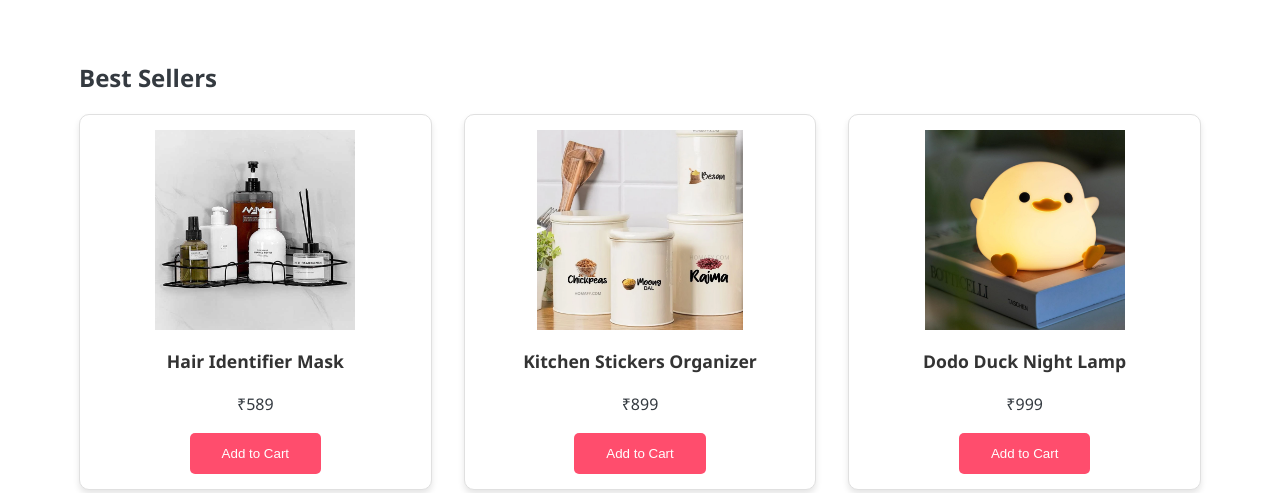
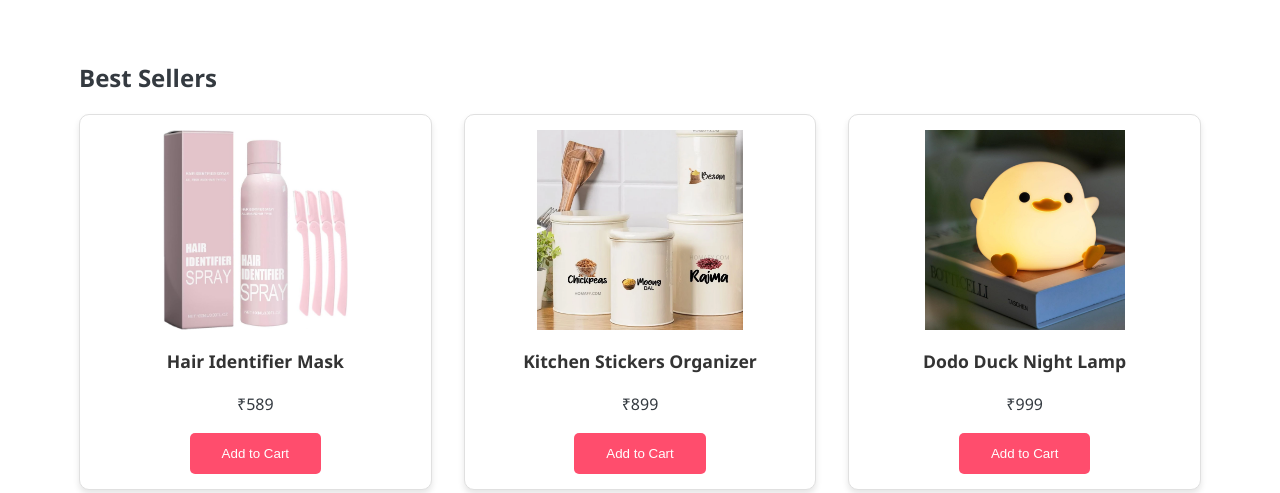
Before and after one commit to ayushgxpta/calsyy, a website: page index.html in a window 1280 px wide. Shown: the part 422-915 px from the top of the page. Drawn offline with Linux system fonts and the light colour scheme; no server answers.

Commit message:
Update index.html

```diff
--- a/index.html
+++ b/index.html
@@ -175,7 +175,7 @@
     <div class="products-container">
       <!-- Static Product Cards -->
       <div class="product-card">
-        <a href="hairidentifierspray.html"><img src="https://raw.githubusercontent.com/ayushgxpta/calsyy/refs/heads/main/image/51e-WL39b2L.jpg" alt="Hair Identifier Mask">
+        <a href="hairidentifierspray.html"><img src="https://raw.githubusercontent.com/ayushgxpta/calsyy/refs/heads/main/image/51wpIBfrIEL._AC_SL1500_.jpg" alt="Hair Identifier Mask">
         <h3>Hair Identifier Mask</h3>
         <p>₹589</p></a>
         <button class="cta-btn">Add to Cart</button>
```
